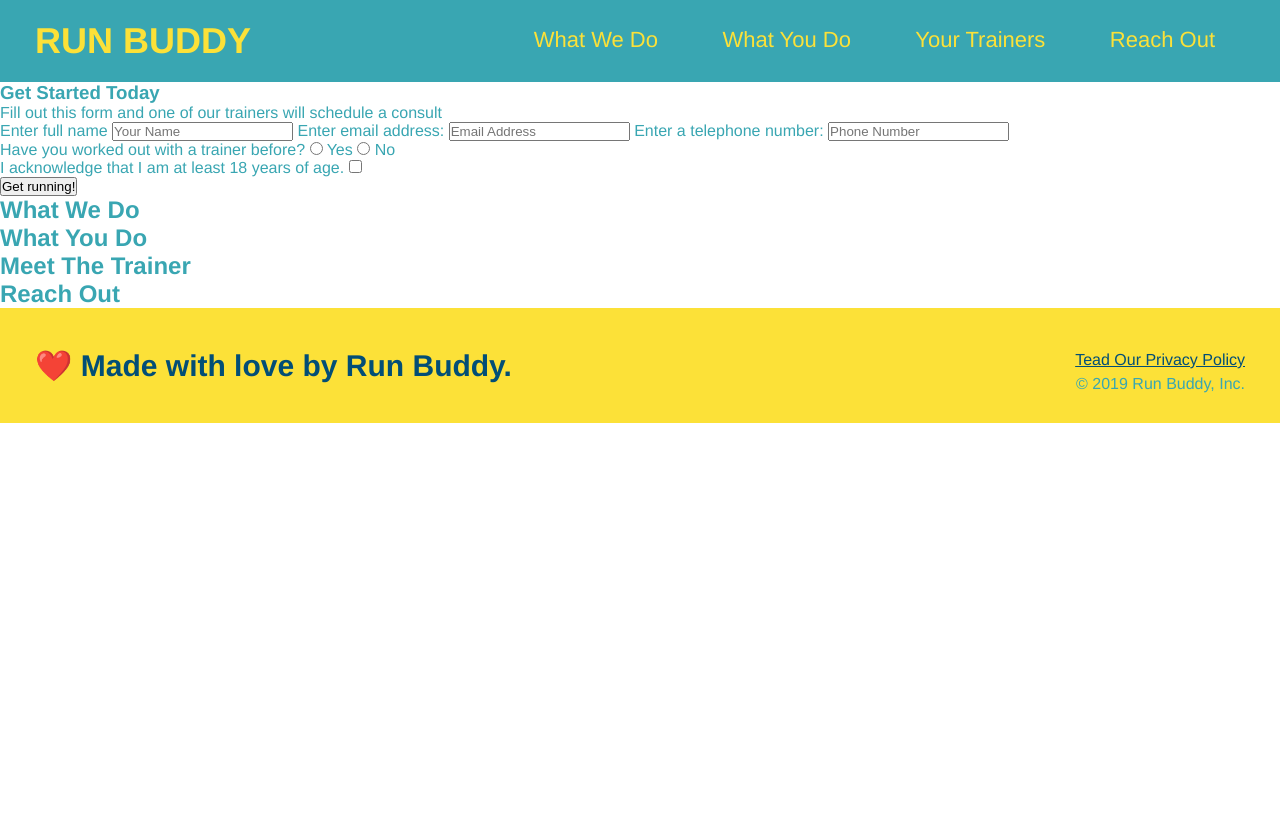
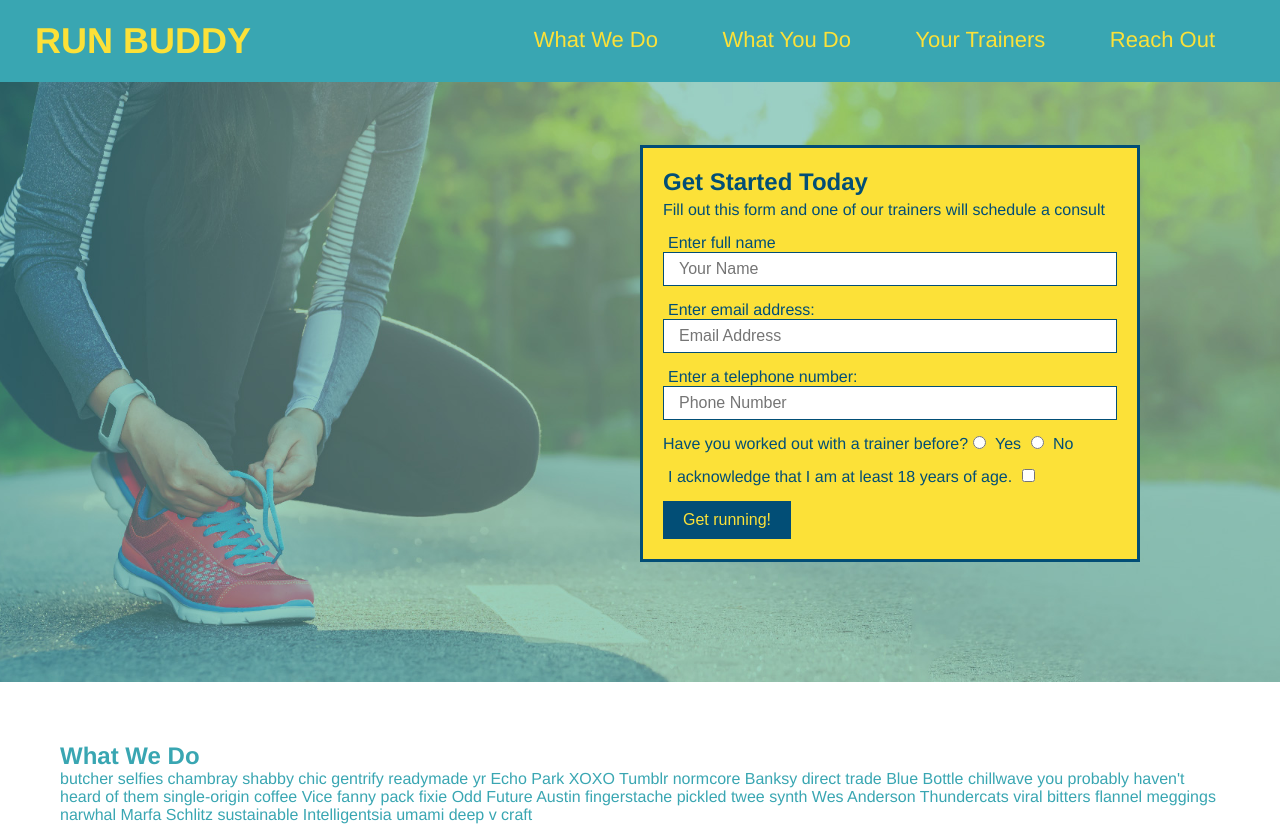
Before and after one commit to Mike-Lane/run-buddy, a plain HTML site: page index.html in a window 1280 px wide. Shown: the top 828 px of the page. Before the commit the page ends 800 px from the top, so only its background shows below. Drawn offline with Linux system fonts and the light colour scheme.

Commit message:
<added svg images and css styles>

```diff
--- a/assets/css/style.css
+++ b/assets/css/style.css
@@ -56,3 +56,51 @@ footer div{
 footer a{
     color: #024e76;
 }
+section {
+    padding: 60px;
+}
+/* Hero Style Start*/
+.hero {
+    background-image: url("../images/hero-bg.jpg");
+    background-position: center;
+    background-size: cover;
+    height: 600px;
+    position: relative;
+}
+.hero-form {
+    color: #024e76;
+    background-color: #fce138;
+    padding: 20px;
+    width: 500px;
+    border: solid 3px #024e76;
+    position: absolute;
+    bottom: 120px;
+    right: 140px;
+}
+.hero-form h3 {
+    margin: 0;
+    font-size:24px;
+}
+.hero-form p {
+    margin: 5px 0 15px 0;
+}
+.form-input {
+    border: 1px solid #024e76;
+    display: block;
+    padding: 7px 15px;
+    font-size: 16px;
+    color: #024e76;
+    width: 100%;
+    margin-bottom: 15px;
+}
+.hero-form label {
+    margin: 0 5px;
+}
+.hero-form button {
+    color: #fce138;
+    background-color: #024e76;
+    border: none;
+    padding: 10px 20px;
+    font-size: 16px;
+}
+/* Hero Style End */
--- a/index.html
+++ b/index.html
@@ -32,18 +32,18 @@
             </nav>
         </header>
         <!--hero/junbotron-->
-        <section>
-            <div>
+        <section class="hero">
+            <div class="hero-form">
                 <h3>Get Started Today</h3>
                 <p>Fill out this form and one of our trainers will schedule a consult</p>
                 <!--Add form element-->
                 <form>
                     <label for="name">Enter full name</label>
-                    <input type="text" placeholder="Your Name" name="name" id="name" />
+                    <input type="text" placeholder="Your Name" name="name" id="name" class="form-input" />
                     <label for="email">Enter email address:</label>
-                    <input type="text" placeholder="Email Address" name="email" id="email" />
+                    <input type="email" placeholder="Email Address" name="email" id="email" class="form-input" />
                     <label for="phone">Enter a telephone number:</label>
-                    <input type="text" placeholder="Phone Number" name="phone" id="phone" />
+                    <input type="tel" placeholder="Phone Number" name="phone" id="phone" class="form-input" />
                     <p>
                         Have you worked out with a trainer before?
                         <input type="radio" name="trainer-confirm" id="trainer-yes" />
@@ -64,12 +64,35 @@
             </div>
         </section>
         <!--"what we do" section-->
-        <section>
+        <section id="what-we-do">
             <h2>What We Do</h2>
+            <p>
+                butcher selfies chambray shabby chic gentrify readymade yr Echo Park XOXO Tumblr normcore Banksy direct trade Blue Bottle chillwave you probably haven't heard of them single-origin coffee Vice fanny pack fixie Odd Future Austin fingerstache pickled twee synth Wes Anderson Thundercats viral bitters flannel meggings narwhal Marfa Schlitz sustainable Intelligentsia umami deep v craft
+            </p>
         </section>
         <!--"what you do" section-->
-        <section>
+        <section id="what-you-do">
             <h2>What You Do</h2>
+            <div>
+                <img src="./assets/images/step-1.svg" alt="" />
+                <h3>Step 1: Fill Out the Form Above.</h3>
+                <p>You're already here, so why not?</p>
+            </div>
+            <div>
+                <img src="./assets/images/step-2.svg" alt="" />
+                <h3>Step 2: Comsult with One of Our Trainers.</h3>
+                <p>Are you here to build muscle, lose weight, or just fee good?</p>
+            </div>
+            <div>
+                <img src="./assets/images/step-3.svg" alt="" />
+                <h3>Step 3: Get Running.</h3>
+                <p>Hit the ground running (literally) once your trainer lays out your plan.</p>
+            </div>
+            <div>
+                <img src="./assets/images/step-4.svg" alt="" />
+                <h3>Step 4: See Results.</h3>
+                <p>Bi-weekly checkins with your trainer will keep you focused.</p>
+            </div>
         </section>
         <!--"meet the trainer" section-->
         <section>
```
Also changed, not shown: assets/images/hero-bg.jpg (added), assets/images/step-1.svg (added), assets/images/step-2.svg (added), assets/images/step-3.svg (added), assets/images/step-4.svg (added).
